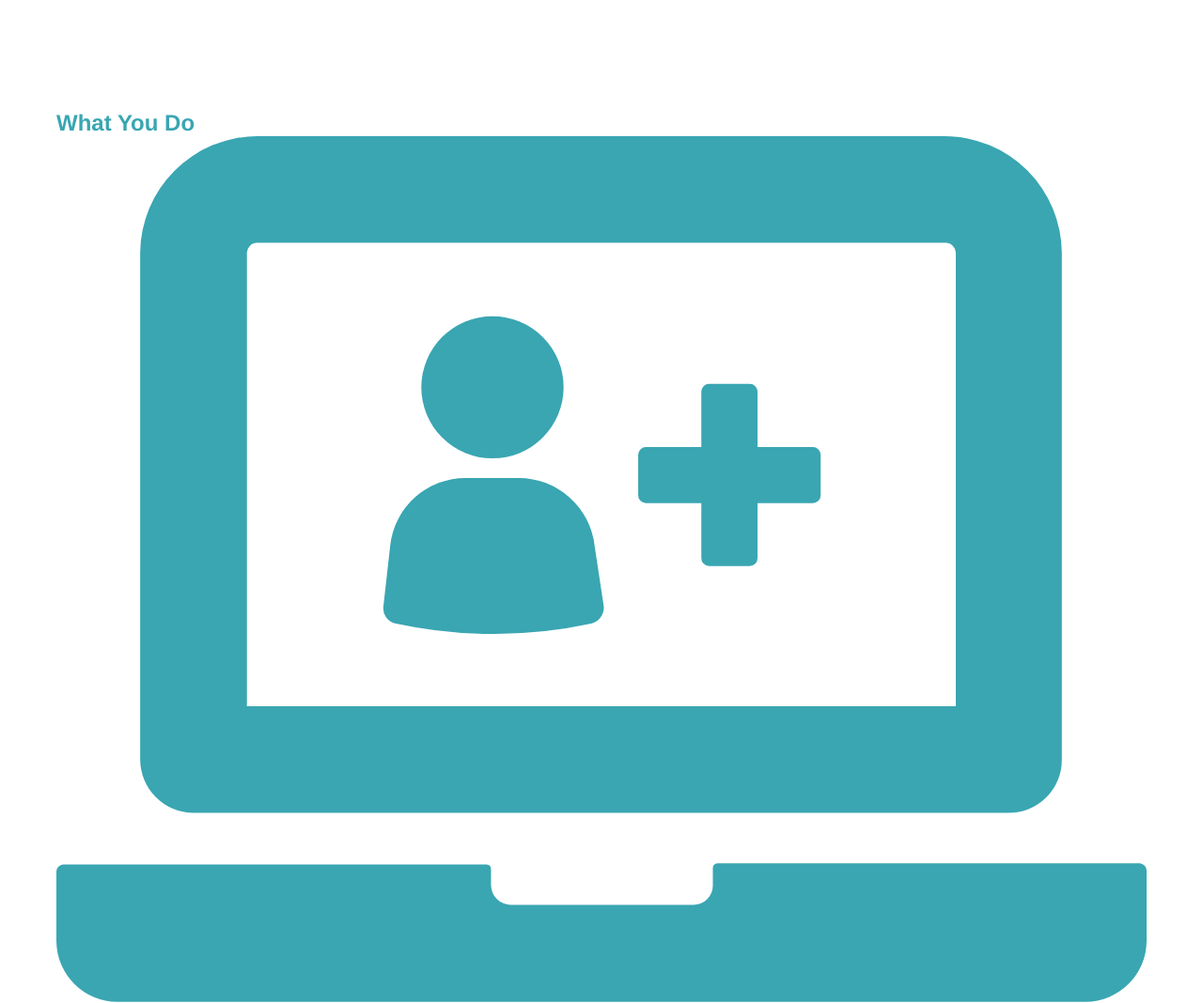
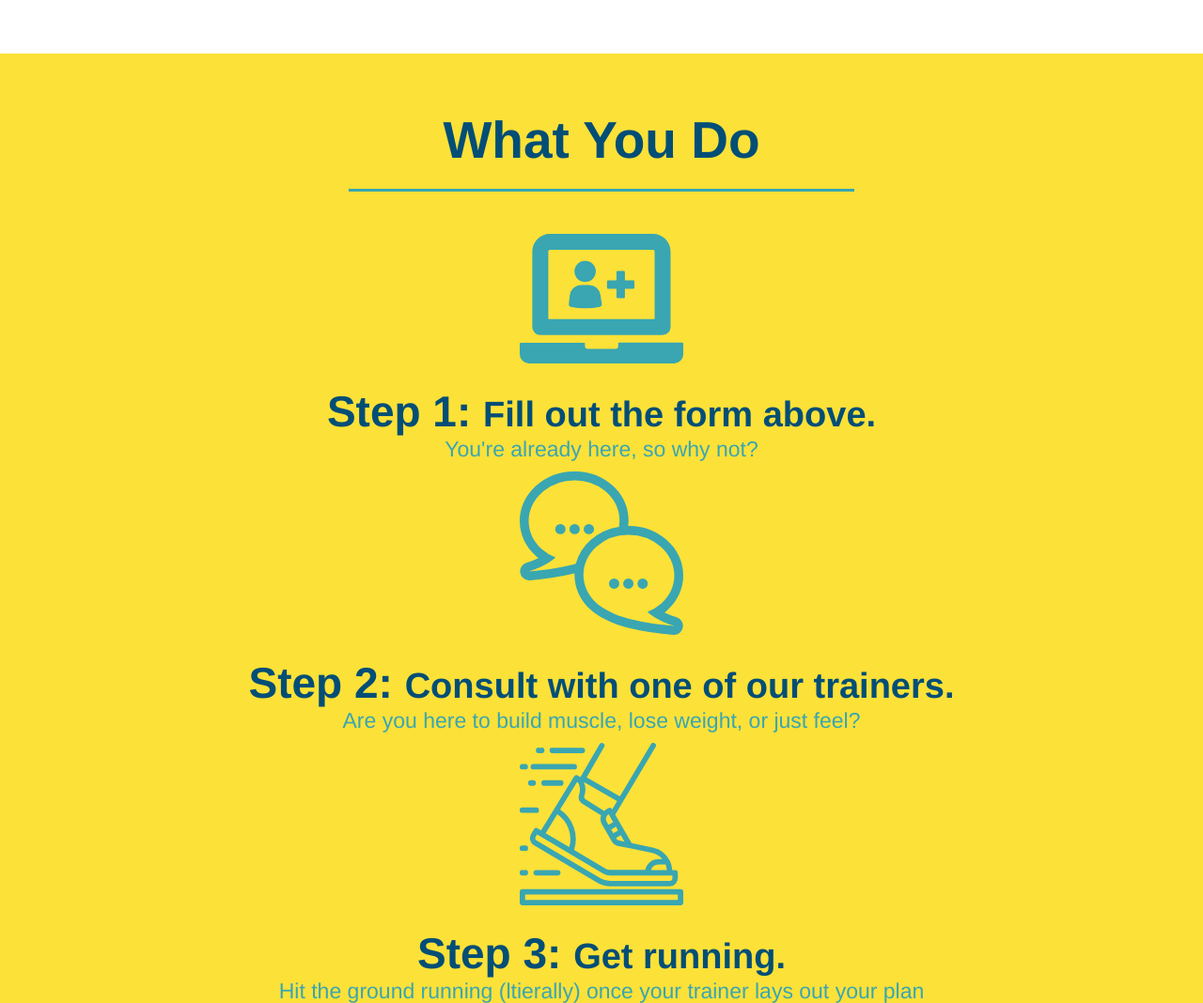
Before and after one commit to jcgcristel/run-buddy, a plain HTML site: page index.html in a window 1280 px wide. Shown: the part 1003-2071 px from the top of the page at 94% size. Drawn offline with Linux system fonts and the light colour scheme.

Commit message:
styled what you do section

```diff
--- a/assets/css/style.css
+++ b/assets/css/style.css
@@ -131,16 +131,6 @@ h3 {
     text-align: center;
 }
 
-.intro h2 {
-    font-size: 55px;
-    color:#024e76;
-    margin-bottom: 35px;
-    padding: 0 100px 20px 100px;
-    border-bottom: 3px solid;
-    border-color: #fce138;
-    display: inline-block;
-}
-
 .intro p {
     line-height:  1.7;
     color:#39a6b2;
@@ -148,3 +138,49 @@ h3 {
     font-size: 20px;
     margin: 0 auto;
 }
+
+.section-title {
+    font-size: 55px;
+    color: #024e76;
+    margin-bottom: 35px;
+    padding: 0 100px 20px 100px;
+    display: inline-block;
+    border-bottom: 3px solid;
+  }
+
+  .primary-border {
+    border-color: #fce138;
+  }
+
+  .secondary-border {
+    border-color: #39a6b2;
+  }
+
+.steps {
+    text-align: center;
+    background: #fce138;
+}
+
+.step div {
+    margin-bottom:  80px;
+}
+
+.steps img {
+    width: 15%;
+    margin: 10px 0;
+}
+
+.steps h3 {
+    color: #024e76;
+    font-size: 46px;
+    margin-top: 10px;
+}
+
+.steps p {
+    color:#39a6b2;
+    font-size: 23px;
+}
+
+.steps span {
+    font-size: 38px;
+}
--- a/index.html
+++ b/index.html
@@ -75,32 +75,32 @@
 
     <!-- "what we do" section -->
     <section id="what-we-do" class="intro">
-        <h2>What We Do</h2>
+        <h2 class="section-title primary-border">What We Do</h2>
         <p>
             butcher selfies chambray shabby chic gentrify readymade yr Echo Park XOXO Tumblr normcore Banksy direct trade Blue Bottle chillwave you probably haven't heard of them single-origin coffee Vice fanny pack fixie Odd Future Austin fingerstache pickled twee synth Wes Anderson Thundercats viral bitters flannel meggings narwhal Marfa Schlitz sustainable Intelligentsia umami deep v craft
         </p>
     </section>
 
     <!-- "what you do" section -->
-    <section id="what-you-do">
-        <h2>What You Do</h2>
+    <section id="what-you-do" class="steps">
+        <h2 class="section-title secondary-border">What You Do</h2>
 
         <div>
             <img src="./assets/images/step-1.svg" alt="">
-            <h3>Step 1: Fill out the form above.</h3>
+            <h3>Step 1: <span>Fill out the form above.</span></h3>
             <p>You're already here, so why not?</p>
         </div>
 
 
         <div>
             <img src="./assets/images/step-2.svg" alt="">
-            <h3>Step 2: Consult with one of our trainers.</h3>
+            <h3>Step 2: <span>Consult with one of our trainers.</span></h3>
             <p>Are you here to build muscle, lose weight, or just feel?</p>
         </div>
 
         <div>
             <img src="./assets/images/step-3.svg" alt="">
-            <h3>Step 3: Get running.</h3>
+            <h3>Step 3: <span>Get running.</span></h3>
             <p>Hit the ground running (ltierally) once your trainer lays out your plan</p>
         </div>
 
```
